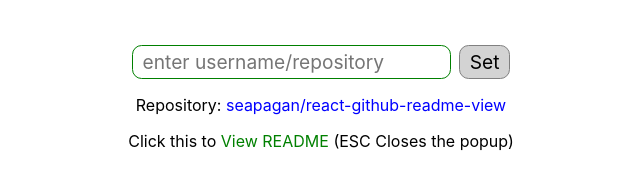
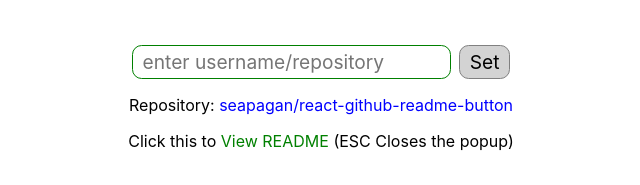
Before and after one commit to seapagan/react-github-readme-button, a React (Create React App) app: page / in a window 1280 px wide. Shown: the top 185 px of the page, without its empty margins (319-959 px from the left). Built offline with nearby package versions, Linux system fonts and the light colour scheme.

Commit message:
more renaming

```diff
--- a/public/index.html
+++ b/public/index.html
@@ -16,7 +16,7 @@
       rel="stylesheet"
       href="//cdnjs.cloudflare.com/ajax/libs/highlight.js/11.7.0/styles/github.min.css" />
 
-    <title>react-github-readme-view</title>
+    <title>README Button Test</title>
   </head>
   <body>
     <noscript>You need to enable JavaScript to run this app.</noscript>
--- a/src/App.js
+++ b/src/App.js
@@ -1,5 +1,6 @@
 import React, { useState } from "react";
 
+// eslint-disable-next-line
 import GitHubReadmeButton from "./components/GitHubReadmeButton/GitHubReadmeButton";
 
 import "./App.scss";
@@ -7,7 +8,7 @@ import "./App.scss";
 function App() {
   const [repoName, setRepoName] = useState("");
   const [searchRepo, setSearchRepo] = useState(
-    "seapagan/react-github-readme-view"
+    "seapagan/react-github-readme-button"
     // "seapagan/fastapi-template"
     // ""
   );
```
